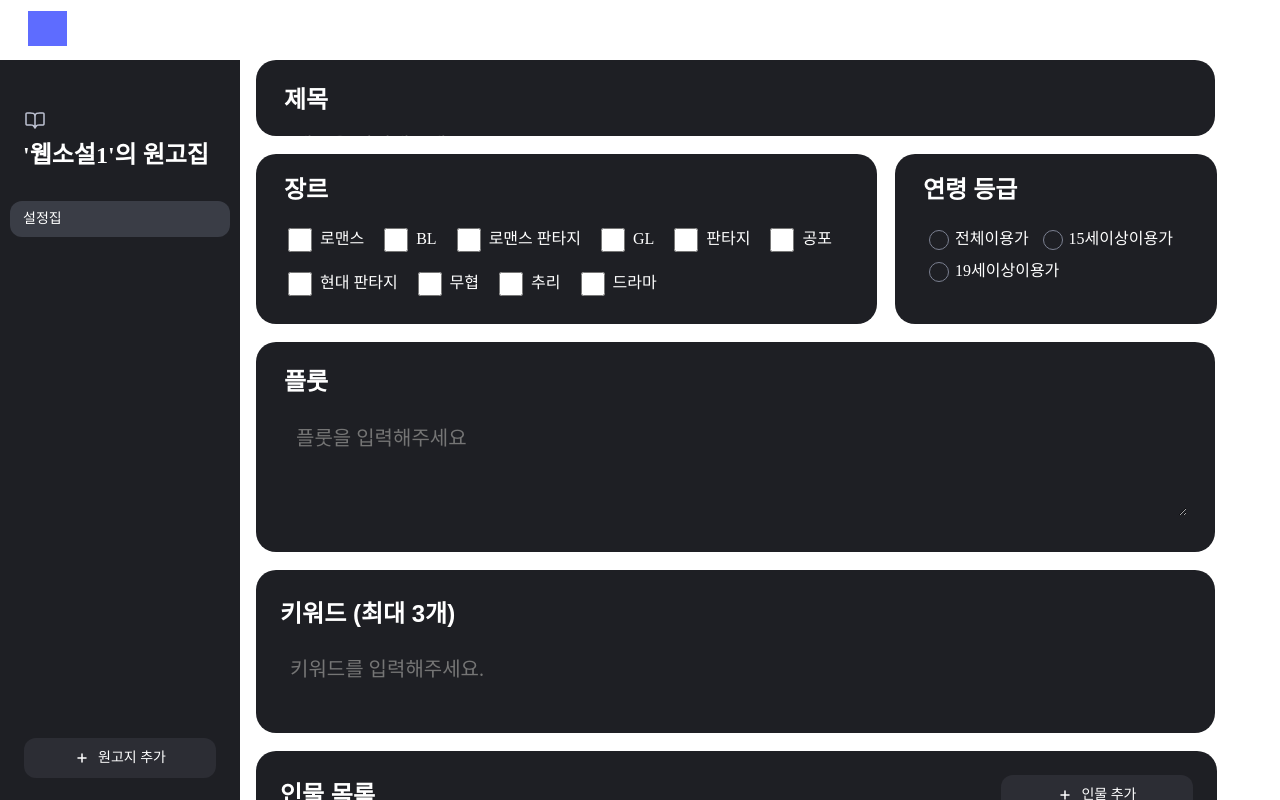
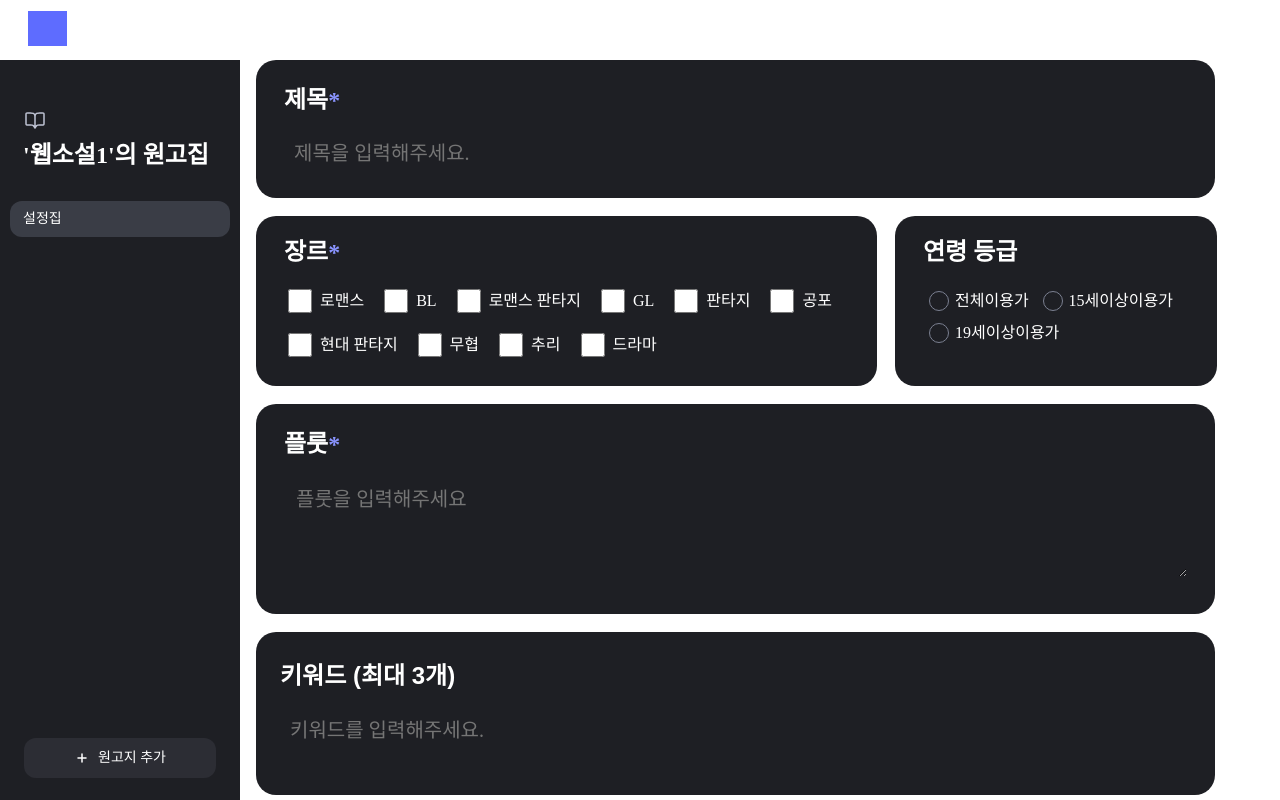
Before and after one commit to songye38/betareader, a Next.js app: page /manu in a window 1280 px wide. Shown: the top 800 px of the page. Built offline with nearby package versions, Linux system fonts and the light colour scheme.

Commit message:
설정집에서 필수 입력인 것들 표시 디자인 개발 완료

```diff
--- a/src/components/FormComponents/GenreInput.jsx
+++ b/src/components/FormComponents/GenreInput.jsx
@@ -11,7 +11,10 @@ const GenreInput = ({ control, error }) => {
 
   return (
     <div style={{ width: 621, height: 170, paddingLeft: 28, paddingRight: 28, paddingTop: 20, paddingBottom: 20, background: '#1E1F24', borderRadius: 20, flexDirection: 'column', justifyContent: 'flex-start', alignItems: 'flex-start', gap: 16, display: 'inline-flex' }}>
-      <div style={{ color: 'white', fontSize: 24, fontFamily: 'Pretendard', fontWeight: '700', lineHeight: '33.60px', wordWrap: 'break-word' }}>장르</div>
+      <div style={{display:'flex',flexDirection:'row'}}>
+        <div style={{ color: 'white', fontSize: 24, fontFamily: 'Pretendard', fontWeight: '700', lineHeight: '33.60px', wordWrap: 'break-word' }}>장르</div>
+        <div style={{ color: '#8A94FF', fontSize: 24, fontFamily: 'Pretendard', fontWeight: '700', lineHeight: '33.60px', wordWrap: 'break-word' }}>*</div>
+      </div>
 
       <Controller
         name="genre"
--- a/src/components/FormComponents/PlotInput.jsx
+++ b/src/components/FormComponents/PlotInput.jsx
@@ -6,9 +6,9 @@ import { Controller } from 'react-hook-form';
 const PlotInput = ({ control, error }) => {
   return (
     <div style={{ width: 959, height: 210, paddingLeft: 28, paddingRight: 28, paddingTop: 24, paddingBottom: 24, background: '#1E1F24', borderRadius: 20, overflow: 'hidden', flexDirection: 'column', justifyContent: 'flex-start', alignItems: 'flex-start', gap: 16, display: 'inline-flex' }}>
-
-      <div style={{ color: 'white', fontSize: 24, fontFamily: 'Pretendard', fontWeight: '700', lineHeight: '33.60px', wordWrap: 'break-word' }}>
-        플룻
+      <div style={{display:'flex',flexDirection:'row'}}>
+        <div style={{ color: 'white', fontSize: 24, fontFamily: 'Pretendard', fontWeight: '700', lineHeight: '33.60px', wordWrap: 'break-word' }}>플룻</div>
+        <div style={{ color: '#8A94FF', fontSize: 24, fontFamily: 'Pretendard', fontWeight: '700', lineHeight: '33.60px', wordWrap: 'break-word' }}>*</div>
       </div>
 
       <Controller
--- a/src/components/FormComponents/TitleInput.jsx
+++ b/src/components/FormComponents/TitleInput.jsx
@@ -8,11 +8,19 @@ const TitleInput = ({ control, error,showLabel = true }) => {
   return (
     <div style={{
         width: showLabel ? '959px' : '850px',
-        height: '76px', paddingLeft: 28, paddingRight: 28, paddingTop: 24, paddingBottom: 24, background: '#1E1F24', borderRadius: 20, overflow: 'hidden', flexDirection: 'column', justifyContent: 'flex-start', alignItems: 'flex-start', gap: 16, display: 'inline-flex' }}>
+        height: 'auto', paddingLeft: 28, paddingRight: 28, paddingTop: 24, paddingBottom: 24, background: '#1E1F24', borderRadius: 20, overflow: 'hidden', flexDirection: 'column', justifyContent: 'flex-start', alignItems: 'flex-start', gap: 16, display: 'inline-flex' }}>
       {showLabel && (
-        <div style={{ color: 'white', fontSize: 24, fontFamily: 'Pretendard', fontWeight: '700', lineHeight: '33.60px', wordWrap: 'break-word' }}>
-          제목
-        </div>
+        <div style={{display:'flex',flexDirection:'row'}}>
+            <div style={{ color: 'white', fontSize: 24, fontFamily: 'Pretendard', fontWeight: '700', lineHeight: '33.60px', wordWrap: 'break-word' }}>
+            제목
+            </div>
+            <div style={{ color: '#8A94FF', fontSize: 24, fontFamily: 'Pretendard', fontWeight: '700', lineHeight: '33.60px', wordWrap: 'break-word' }}>
+                *
+            </div>
+      </div>
+
+
+
       )}
 
       <Controller
```
